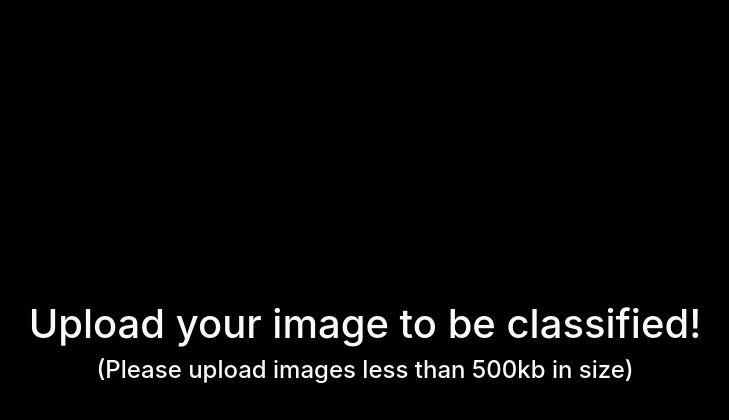
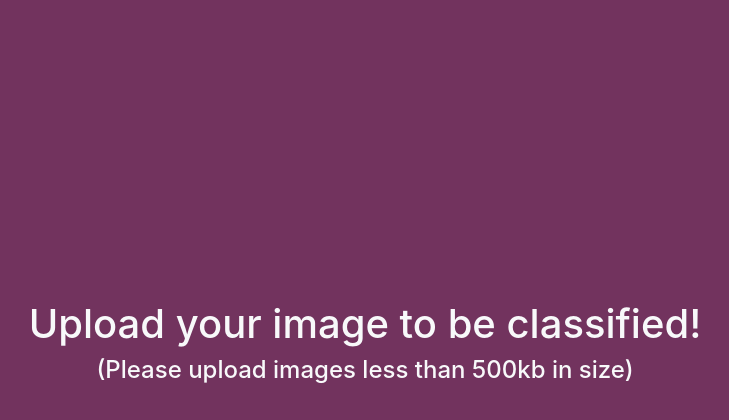
Before and after one commit to wmxpg/AI-Project, a Flask app: page / in a window 1280 px wide. Shown: the top 420 px of the page, without its empty margins (275-1004 px from the left). Run offline with Flask 2, Linux system fonts and the light colour scheme; some libraries are stand-ins or nearby versions.

Commit message:
changed colour (copy suhaimi image classification sample to test link with heroku)

```diff
--- a/templates/index.html
+++ b/templates/index.html
@@ -1,7 +1,7 @@
 <!doctype html> <html> <head>
   <title>Classify your Image!</title>
   <link rel="stylesheet" href="https://maxcdn.bootstrapcdn.com/bootstrap/4.0.0/css/bootstrap.min.css"
-integrity="sha384-Gn5384xqQ1aoWXA+058RXPxPg6fy4IWvTNh0E263XmFcJlSAwiGgFAW/dAiS6JXm" crossorigin="anonymous"> </head> <body style="background-color:black"> <div id="maintext"
+integrity="sha384-Gn5384xqQ1aoWXA+058RXPxPg6fy4IWvTNh0E263XmFcJlSAwiGgFAW/dAiS6JXm" crossorigin="anonymous"> </head> <body style="background-color:#72335e"> <div id="maintext"
 style="position:absolute; margin:auto; width:700px; height:200px; text-align:center; top:0; bottom: 0; left: 0; right: 0;">
 <h1 class="text-light mb-2"> Upload your image to be classified! </h1>
 <h4 class="text-light mb-5">(Please upload images less than 500kb in size)</h4>
--- a/templates/predict.html
+++ b/templates/predict.html
@@ -1,7 +1,7 @@
 <!doctype html> <html> <head>
     <title>Your Prediction!</title>
     <link rel="stylesheet" href="https://maxcdn.bootstrapcdn.com/bootstrap/4.0.0/css/bootstrap.min.css"
-integrity="sha384-Gn5384xqQ1aoWXA+058RXPxPg6fy4IWvTNh0E263XmFcJlSAwiGgFAW/dAiS6JXm" crossorigin="anonymous"> </head> <body style="background-color:black"> <div id="maintext"
+integrity="sha384-Gn5384xqQ1aoWXA+058RXPxPg6fy4IWvTNh0E263XmFcJlSAwiGgFAW/dAiS6JXm" crossorigin="anonymous"> </head> <body style="background-color:#72335e"> <div id="maintext"
 style="position:absolute; margin:auto; width:700px; height:300px; text-align:center; top:0; bottom: 0; left: 0; right: 0;">
   <h1 class="text-light mb-5"> Your Prediction </h1>
   <p class="text-light"> My algorithm gave this prediction: </p>
```
